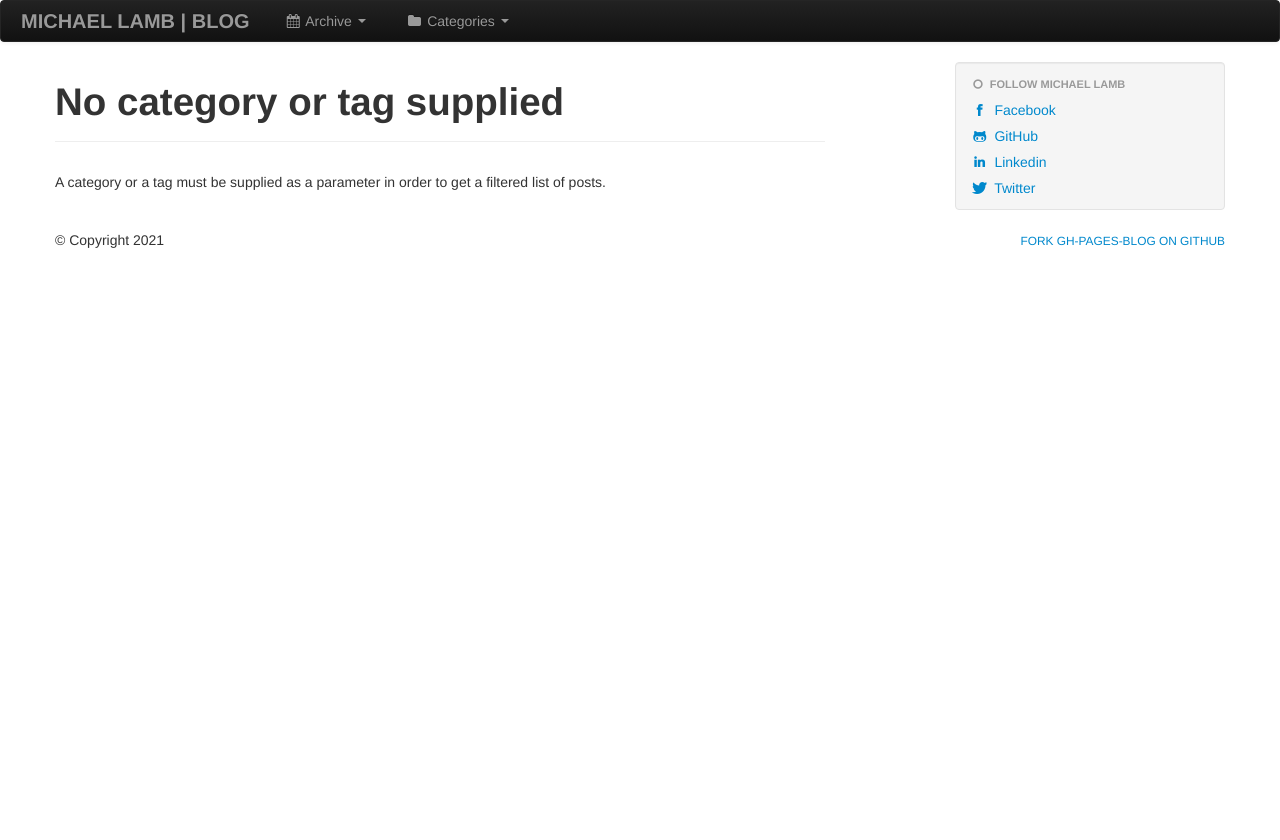
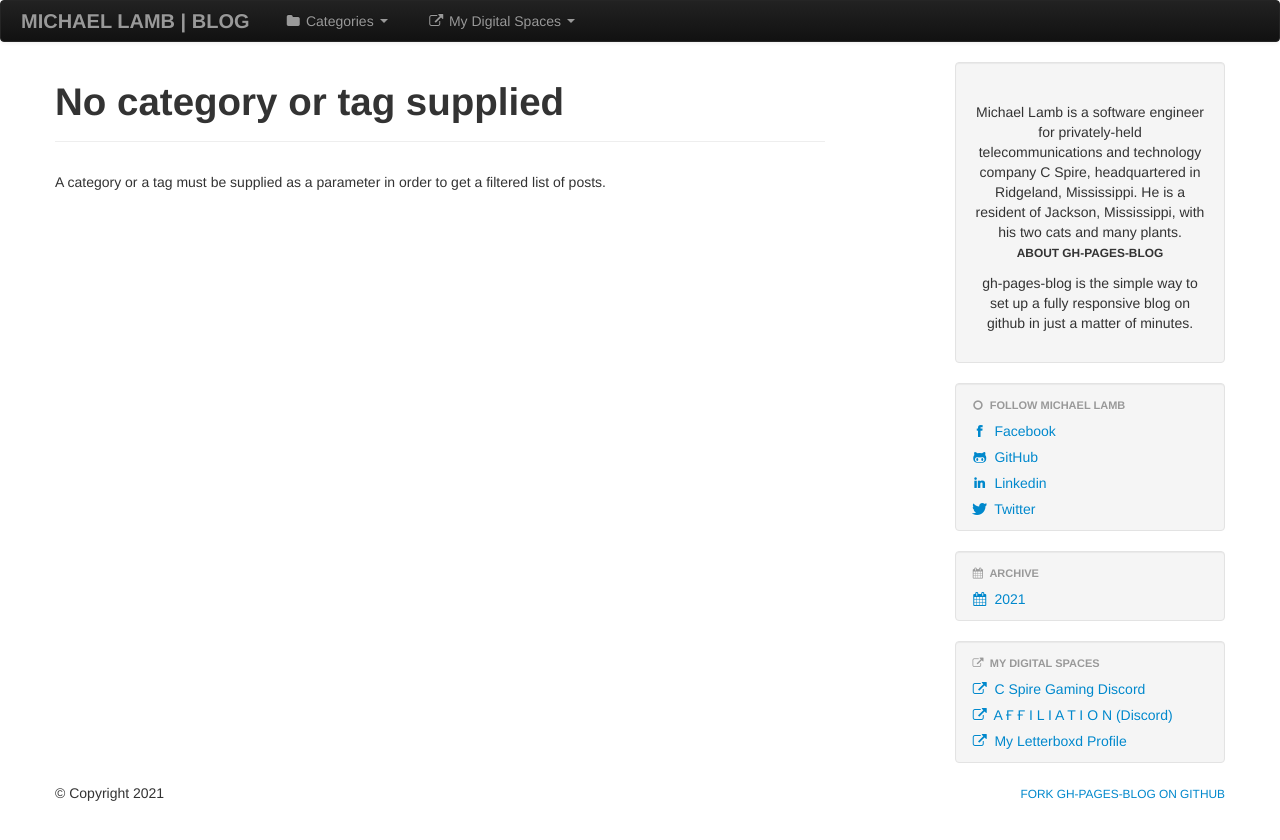
Before and after one commit to michaellambgelo/michaellambgelo.github.io, a Jekyll site: the page built from filter.html, in a window 1280 px wide. Shown: the top 840 px of the page. Built offline with Jekyll 4.4.1, drawn with Linux system fonts in a browser that asks for light colours.

Commit message:
update config

```diff
--- a/_config.yml
+++ b/_config.yml
@@ -26,7 +26,7 @@
 name : Michael Lamb | Blog
 brand : Michael Lamb | Blog
 description : A blog written and maintained by Michael Lamb
-url : https://michaellambgelo.github.io
+url : https://michaellamb.dev
 email : michael@michaellamb.dev
 author: Michael Lamb
 
@@ -39,7 +39,7 @@ exclude : [ README.md , version.txt ]
 # Replace the number with the default number of blot posts you want on each
 # page. A value of 0 will indicate that you don't want to paginate, and all
 # blog posts will be on the index page.
-paginate : 10
+paginate : 3
 
 
 # To put a alert or notice on every page served, change the appropriate value
@@ -166,7 +166,7 @@ favicon :
 #     enabled : true
 sections:
   brief_bio :
-    enabled : false
+    enabled : true
     image :
       enabled : false
       url : false
@@ -179,11 +179,11 @@ sections:
   social_links :
     enabled : true
   github_projects :
-    enabled : false
+    enabled : true
   external_links :
     enabled : true
   archive :
-    enabled : false
+    enabled : true
   categories :
     enabled : false
   tags :
@@ -212,7 +212,7 @@ sections:
 #     enabled : false
 navbar :
   archive :
-    enabled : true
+    enabled : false
   categories :
     enabled : true
   tags :
@@ -222,7 +222,7 @@ navbar :
   social_links :
     enabled : false
   external_links :
-    enabled : false
+    enabled : true
 
 
 # The social links are links to various social networking sites. Although
@@ -359,6 +359,18 @@ social_links :
 #     - link :
 #       name : The Dereck
 #       url: https://thedereck.github.io
+external_links :
+  header : My Digital Spaces
+  links :
+    - link :
+      name : C Spire Gaming Discord
+      url : http://discord.cspiregaming.com
+    - link :
+      name : A Ғ Ғ I L I A T I O N (Discord)
+      url : https://discord.gg/6NnX6K6Rcv
+    - link :
+      name : My Letterboxd Profile
+      url : https://letterboxd.com/michaellamb/
 
 
 # These are the Bootstrap settings. These Bootstrap settings will control both
--- a/_includes/content/brief-bio.html
+++ b/_includes/content/brief-bio.html
@@ -1,2 +1,4 @@
+Michael Lamb is a software engineer for privately-held telecommunications and technology company C Spire, headquartered in Ridgeland, Mississippi. He is a resident of Jackson, Mississippi, with his two cats and many plants.
+
 <p class="text-center"><small><strong>ABOUT GH-PAGES-BLOG</strong></small></p>
 <p>gh-pages-blog is the simple way to set up a fully responsive blog on github in just a matter of minutes.</p>
```
